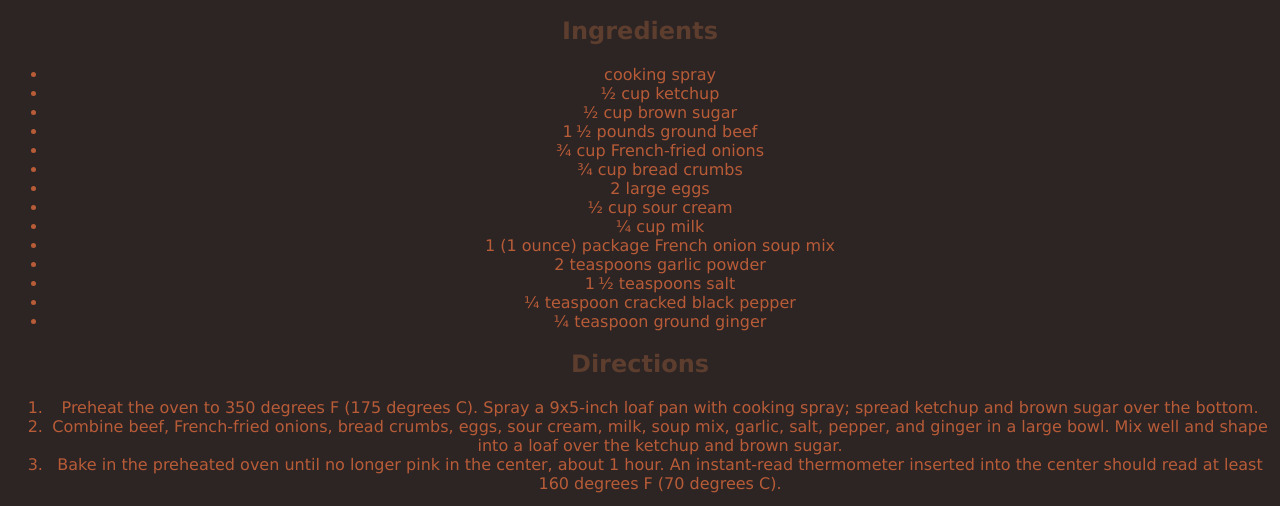
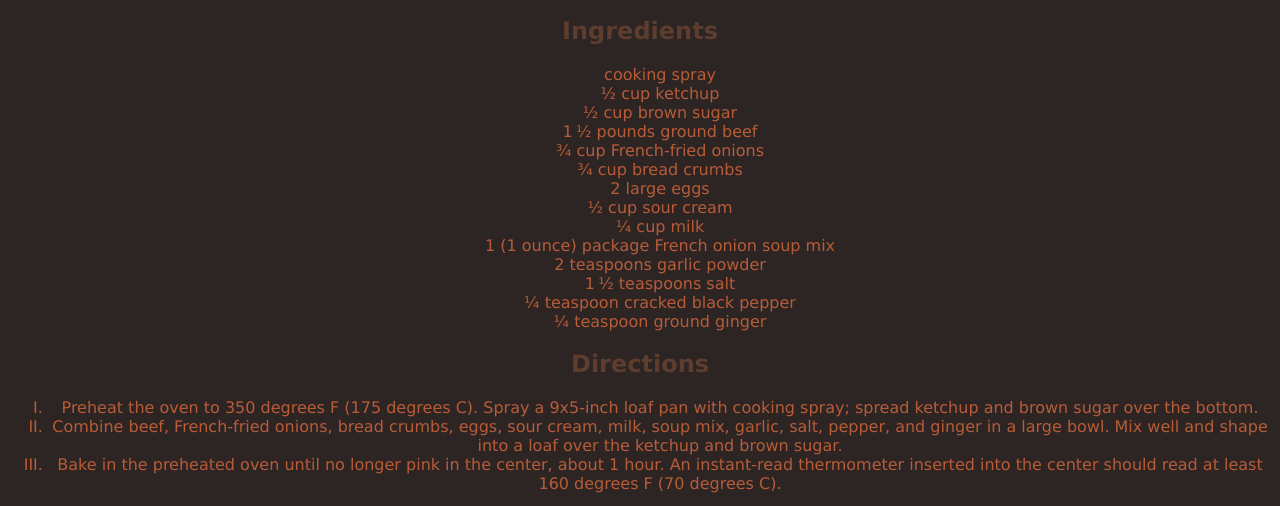
Before and after one commit to palmerusaf/odin-recipes, a plain HTML site: page recipes/meatloaf.html in a window 1280 px wide. Shown: the part 494-1000 px from the top of the page. Drawn offline with Linux system fonts and the light colour scheme.

Commit message:
remove list style for ul, change style to roman for ol

```diff
--- a/styles.css
+++ b/styles.css
@@ -17,6 +17,14 @@ p {
   color: #b85c38;
 }
 
+ul{
+    list-style: none;
+}
+
+ol{
+    list-style:upper-roman;
+}
+
 a:hover {
   color: #e0c097;
   font-weight: bold;
```
